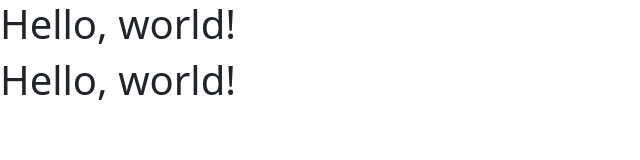
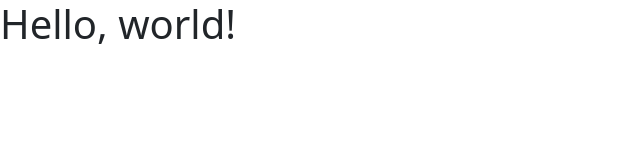
Before and after one commit to KrzysztofZdzieblo/strona-pwa, a plain HTML site: page index.html in a window 1280 px wide. Shown: the whole page, without its empty margins (0-640 px from the left). Drawn offline with nearby package versions, Linux system fonts and the light colour scheme.

Commit message:
Update index.html

```diff
--- a/index.html
+++ b/index.html
@@ -1 +1 @@
-<!doctype html><html lang="pl"> <head> <meta charset="utf-8"> <meta name="viewport" content="width=device-width, initial-scale=1"> <title>Bootstrap demo</title> <link href="https://cdn.jsdelivr.net/npm/bootstrap@5.3.0-alpha3/dist/css/bootstrap.min.css" rel="stylesheet" integrity="sha384-KK94CHFLLe+nY2dmCWGMq91rCGa5gtU4mk92HdvYe+M/SXH301p5ILy+dN9+nJOZ" crossorigin="anonymous"> </head> <body> <h1>Hello, world!</h1> <script src="https://cdn.jsdelivr.net/npm/bootstrap@5.3.0-alpha3/dist/js/bootstrap.bundle.min.js" integrity="sha384-ENjdO4Dr2bkBIFxQpeoTz1HIcje39Wm4jDKdf19U8gI4ddQ3GYNS7NTKfAdVQSZe" crossorigin="anonymous"></script> </body></html><!doctype html><html lang="pl"> <head> <meta charset="utf-8"> <meta name="viewport" content="width=device-width, initial-scale=1"> <title>Bootstrap demo</title> <link href="https://cdn.jsdelivr.net/npm/bootstrap@5.3.0-alpha3/dist/css/bootstrap.min.css" rel="stylesheet" integrity="sha384-KK94CHFLLe+nY2dmCWGMq91rCGa5gtU4mk92HdvYe+M/SXH301p5ILy+dN9+nJOZ" crossorigin="anonymous"> </head> <body> <h1>Hello, world!</h1> <script src="https://cdn.jsdelivr.net/npm/bootstrap@5.3.0-alpha3/dist/js/bootstrap.bundle.min.js" integrity="sha384-ENjdO4Dr2bkBIFxQpeoTz1HIcje39Wm4jDKdf19U8gI4ddQ3GYNS7NTKfAdVQSZe" crossorigin="anonymous"></script> </body></html>
+<!doctype html><html lang="pl"> <head> <meta charset="utf-8"> <meta name="viewport" content="width=device-width, initial-scale=1"> <title>Bootstrap demo</title> <link href="https://cdn.jsdelivr.net/npm/bootstrap@5.3.0-alpha3/dist/css/bootstrap.min.css" rel="stylesheet" integrity="sha384-KK94CHFLLe+nY2dmCWGMq91rCGa5gtU4mk92HdvYe+M/SXH301p5ILy+dN9+nJOZ" crossorigin="anonymous"> </head> <body> <h1>Hello, world!</h1> <script src="https://cdn.jsdelivr.net/npm/bootstrap@5.3.0-alpha3/dist/js/bootstrap.bundle.min.js" integrity="sha384-ENjdO4Dr2bkBIFxQpeoTz1HIcje39Wm4jDKdf19U8gI4ddQ3GYNS7NTKfAdVQSZe" crossorigin="anonymous"></script> </body></html>
```
